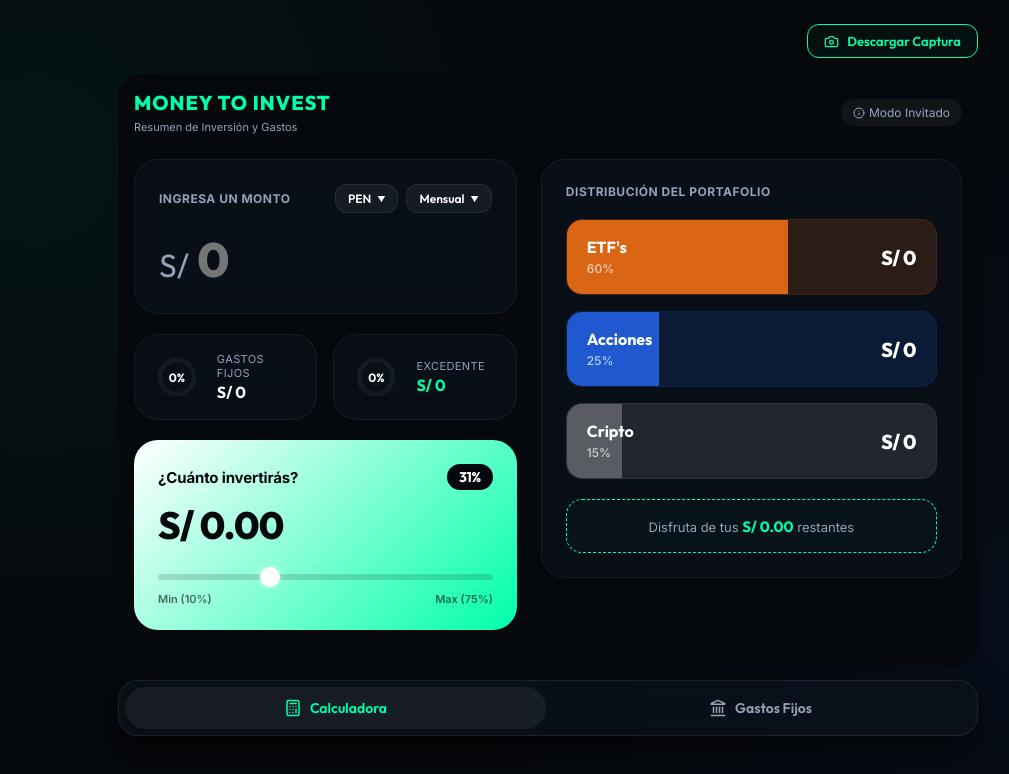
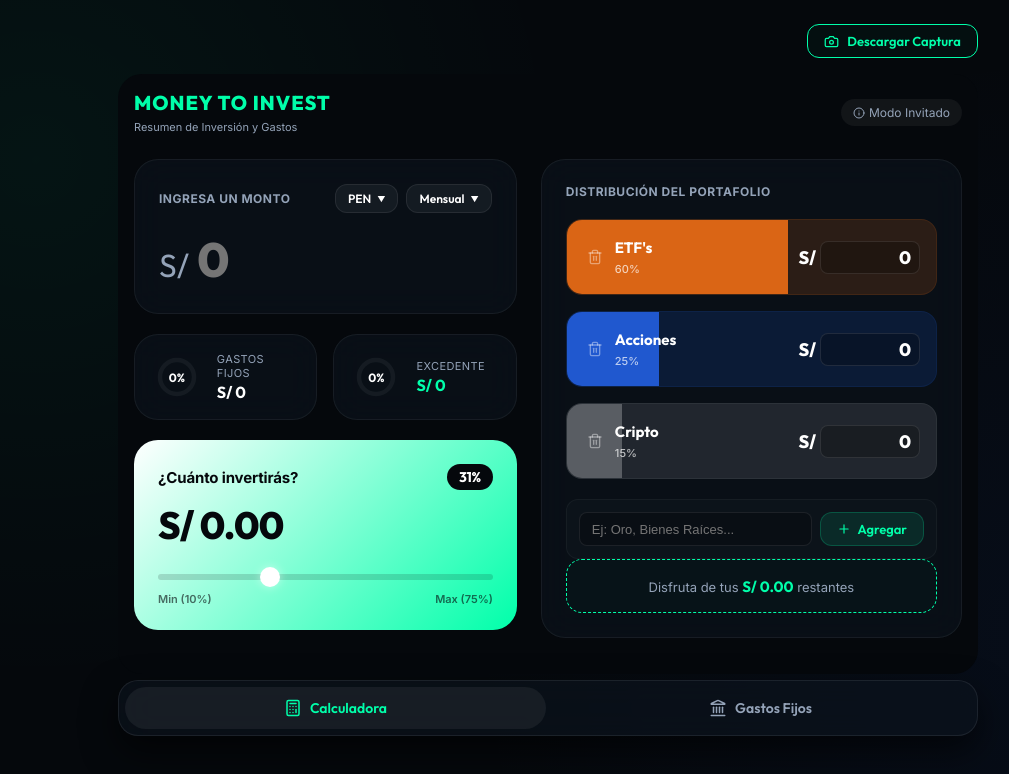
Before and after one commit to forod/money-to-invest, a React (Vite) app: page / in a window 1280 px wide. Both pictures are taken after a click on the button "Comenzar como Invitado". Shown: the top 774 px of the page, without its empty margins (92-1101 px from the left). Built offline with nearby package versions, Linux system fonts and the light colour scheme.

Commit message:
feat: portafolio dinamico con edicion de montos y redistribucion proporcional

```diff
--- a/src/components/Calculadora.tsx
+++ b/src/components/Calculadora.tsx
@@ -1,11 +1,37 @@
 import React, { useState, useContext, useMemo } from 'react';
 import { GastosContext, MONEDAS } from '../context/GastosContext';
-import { Info, Camera } from 'lucide-react';
+import { Info, Camera, Plus, Trash2 } from 'lucide-react';
 import html2canvas from 'html2canvas';
 
 type Props = {
   onNavigateToGastos: () => void;
 };
+
+interface PortfolioItem {
+  id: string;
+  label: string;
+  percentage: number;
+  color: string;
+  bg: string;
+  border: string;
+}
+
+const DEFAULT_PORTFOLIO: PortfolioItem[] = [
+  { id: 'etfs', label: "ETF's", percentage: 60, color: '#f97316', bg: 'rgba(249, 115, 22, 0.15)', border: 'rgba(249, 115, 22, 0.1)' },
+  { id: 'acciones', label: 'Acciones', percentage: 25, color: '#2563eb', bg: 'rgba(37, 99, 235, 0.15)', border: 'rgba(37, 99, 235, 0.1)' },
+  { id: 'cripto', label: 'Cripto', percentage: 15, color: '#ffffff', bg: 'rgba(255, 255, 255, 0.1)', border: 'rgba(255, 255, 255, 0.05)' },
+];
+
+const PORTFOLIO_COLORS = [
+  { color: '#fbbf24', bg: 'rgba(251, 191, 36, 0.15)', border: 'rgba(251, 191, 36, 0.1)' }, // Yellow/Gold
+  { color: '#10b981', bg: 'rgba(16, 185, 129, 0.15)', border: 'rgba(16, 185, 129, 0.1)' }, // Emerald Green
+  { color: '#a855f7', bg: 'rgba(168, 85, 247, 0.15)', border: 'rgba(168, 85, 247, 0.1)' }, // Purple
+  { color: '#06b6d4', bg: 'rgba(6, 182, 212, 0.15)', border: 'rgba(6, 182, 212, 0.1)' }, // Cyan
+  { color: '#ec4899', bg: 'rgba(236, 72, 153, 0.15)', border: 'rgba(236, 72, 153, 0.1)' }, // Pink
+  { color: '#84cc16', bg: 'rgba(132, 204, 22, 0.15)', border: 'rgba(132, 204, 22, 0.1)' }, // Lime Green
+  { color: '#f43f5e', bg: 'rgba(244, 63, 94, 0.15)', border: 'rgba(244, 63, 94, 0.1)' }, // Rose
+  { color: '#00ffaa', bg: 'rgba(0, 255, 170, 0.15)', border: 'rgba(0, 255, 170, 0.1)' }, // Mint Green
+];
 
 const ProgressRing = ({ radius, stroke, progress, color, backgroundColor = 'rgba(255, 255, 255, 0.05)' }: any) => {
   const normalizedRadius = radius - stroke * 2;
@@ -83,9 +109,10 @@ export default function Calculadora({ onNavigateToGastos }: Props) {
   };
 
   // Portfolio allocation state (adds up to 100%)
-  const [percentEtfs, setPercentEtfs] = useState(60);
-  const [percentAcciones, setPercentAcciones] = useState(25);
-  const [percentCripto, setPercentCripto] = useState(15);
+  const [portfolio, setPortfolio] = useState<PortfolioItem[]>(DEFAULT_PORTFOLIO);
+  const [nuevoActivoLabel, setNuevoActivoLabel] = useState('');
+  const [editingItemId, setEditingItemId] = useState<string | null>(null);
+  const [editingValue, setEditingValue] = useState<string>('');
 
   const totalGastosMensuales = useMemo(() => {
     return gastos.reduce((acc, item) => acc + (parseFloat(item.value) || 0), 0);
@@ -114,46 +141,179 @@ export default function Calculadora({ onNavigateToGastos }: Props) {
   const montoInvertir = excedente * (porcentajeInversion / 100);
   const restante = excedente - montoInvertir;
 
-  const etfs = montoInvertir * (percentEtfs / 100);
-  const acciones = montoInvertir * (percentAcciones / 100);
-  const cripto = montoInvertir * (percentCripto / 100);
+  // Dynamic portfolio items calculate their amounts inline during rendering.
 
-  // Linked sliders logic: updates other sliders proportionally when one is adjusted
-  const handlePercentChange = (asset: 'etfs' | 'acciones' | 'cripto', newValue: number) => {
-    const current = { etfs: percentEtfs, acciones: percentAcciones, cripto: percentCripto };
-    const otherAssets = (['etfs', 'acciones', 'cripto'] as const).filter(a => a !== asset);
-    const other1 = otherAssets[0];
-    const other2 = otherAssets[1];
+  // Linked sliders logic: updates other sliders proportionally when one is adjusted (dynamic version)
+  const handlePercentChange = (id: string, newPercentage: number) => {
+    const newPct = Math.min(100, Math.max(0, newPercentage));
 
-    const valOther1 = current[other1];
-    const valOther2 = current[other2];
-    const sumOthers = valOther1 + valOther2;
-
-    const remaining = 100 - newValue;
-
-    let newValOther1, newValOther2;
-
-    if (sumOthers === 0) {
-      newValOther1 = Math.floor(remaining / 2);
-      newValOther2 = remaining - newValOther1;
-    } else {
-      newValOther1 = Math.round((valOther1 / sumOthers) * remaining);
-      newValOther2 = remaining - newValOther1;
+    if (portfolio.length <= 1) {
+      setPortfolio(portfolio.map(item => ({ ...item, percentage: 100 })));
+      return;
     }
 
-    if (asset === 'etfs') {
-      setPercentEtfs(newValue);
-      setPercentAcciones(newValOther1);
-      setPercentCripto(newValOther2);
-    } else if (asset === 'acciones') {
-      setPercentAcciones(newValue);
-      setPercentEtfs(newValOther1);
-      setPercentCripto(newValOther2);
-    } else if (asset === 'cripto') {
-      setPercentCripto(newValue);
-      setPercentEtfs(newValOther1);
-      setPercentAcciones(newValOther2);
+    const otherItems = portfolio.filter(item => item.id !== id);
+    const sumOthers = otherItems.reduce((sum, item) => sum + item.percentage, 0);
+    const remaining = 100 - newPct;
+
+    let updatedOthers = [];
+    if (sumOthers > 0) {
+      updatedOthers = otherItems.map(item => {
+        const calculated = Math.round((item.percentage / sumOthers) * remaining);
+        return { ...item, percentage: calculated };
+      });
+    } else {
+      // Distribute equally
+      const countOthers = otherItems.length;
+      updatedOthers = otherItems.map((item, idx) => {
+        const calculated = Math.floor(remaining / countOthers) + (idx < (remaining % countOthers) ? 1 : 0);
+        return { ...item, percentage: calculated };
+      });
     }
+
+    // Calculate current total
+    const total = newPct + updatedOthers.reduce((sum, item) => sum + item.percentage, 0);
+    let diff = 100 - total;
+
+    // Adjust the item to make it exactly 100
+    if (diff !== 0 && updatedOthers.length > 0) {
+      let largestIdx = 0;
+      for (let k = 1; k < updatedOthers.length; k++) {
+        if (updatedOthers[k].percentage > updatedOthers[largestIdx].percentage) {
+          largestIdx = k;
+        }
+      }
+      if (updatedOthers[largestIdx].percentage + diff >= 0) {
+        updatedOthers[largestIdx].percentage += diff;
+      } else {
+        updatedOthers[0].percentage = Math.max(0, updatedOthers[0].percentage + diff);
+      }
+    }
+
+    // Force sum safety
+    const finalTotal = newPct + updatedOthers.reduce((sum, item) => sum + item.percentage, 0);
+    if (finalTotal !== 100) {
+      let currentDiff = 100 - finalTotal;
+      for (let k = 0; k < updatedOthers.length; k++) {
+        if (currentDiff === 0) break;
+        if (currentDiff > 0) {
+          updatedOthers[k].percentage += 1;
+          currentDiff -= 1;
+        } else if (currentDiff < 0 && updatedOthers[k].percentage > 0) {
+          updatedOthers[k].percentage -= 1;
+          currentDiff += 1;
+        }
+      }
+    }
+
+    setPortfolio(portfolio.map(item => {
+      if (item.id === id) {
+        return { ...item, percentage: newPct };
+      }
+      const found = updatedOthers.find(o => o.id === item.id);
+      return found ? found : item;
+    }));
+  };
+
+  const handleAmountChange = (id: string, text: string) => {
+    // Permitir dígitos y punto decimal
+    const cleaned = text.replace(/[^0-9.]/g, '');
+
+    // OWASP Mitigación: Límite estricto de 9 cifras enteras
+    const parts = cleaned.split('.');
+    let intPart = parts[0];
+    if (intPart.length > 9) {
+      intPart = intPart.slice(0, 9);
+    }
+    const decPart = parts.length > 1 ? '.' + parts[1].slice(0, 2) : '';
+    const finalCleaned = intPart + decPart;
+
+    setEditingValue(finalCleaned);
+
+    const val = parseFloat(finalCleaned) || 0;
+
+    if (montoInvertir > 0) {
+      const newPct = Math.min(100, Math.max(0, Math.round((val / montoInvertir) * 100)));
+      handlePercentChange(id, newPct);
+    }
+  };
+
+  const handleAgregarActivo = () => {
+    const label = nuevoActivoLabel.trim();
+    if (!label) return;
+    if (portfolio.length >= 10) return;
+
+    // Pick color
+    const colorIndex = Math.max(0, portfolio.length - 3);
+    const colorObj = PORTFOLIO_COLORS[colorIndex % PORTFOLIO_COLORS.length];
+
+    const nuevoItem: PortfolioItem = {
+      id: `activo-${Date.now()}`,
+      label: label,
+      percentage: 0,
+      color: colorObj.color,
+      bg: colorObj.bg,
+      border: colorObj.border
+    };
+
+    setPortfolio([...portfolio, nuevoItem]);
+    setNuevoActivoLabel('');
+  };
+
+  const handleEliminarActivo = (id: string) => {
+    if (portfolio.length <= 1) return;
+
+    const itemToDelete = portfolio.find(item => item.id === id);
+    if (!itemToDelete) return;
+
+    const remainingItems = portfolio.filter(item => item.id !== id);
+    const sumRemaining = remainingItems.reduce((sum, item) => sum + item.percentage, 0);
+
+    let updatedRemaining = [];
+    if (sumRemaining > 0) {
+      updatedRemaining = remainingItems.map(item => {
+        const calculated = Math.round((item.percentage / sumRemaining) * 100);
+        return { ...item, percentage: calculated };
+      });
+    } else {
+      const countRemaining = remainingItems.length;
+      updatedRemaining = remainingItems.map((item, idx) => {
+        const calculated = Math.floor(100 / countRemaining) + (idx < (100 % countRemaining) ? 1 : 0);
+        return { ...item, percentage: calculated };
+      });
+    }
+
+    // Adjust sum to exactly 100
+    const total = updatedRemaining.reduce((sum, item) => sum + item.percentage, 0);
+    let diff = 100 - total;
+
+    if (diff !== 0 && updatedRemaining.length > 0) {
+      let largestIdx = 0;
+      for (let k = 1; k < updatedRemaining.length; k++) {
+        if (updatedRemaining[k].percentage > updatedRemaining[largestIdx].percentage) {
+          largestIdx = k;
+        }
+      }
+      updatedRemaining[largestIdx].percentage += diff;
+    }
+
+    // Force sum safety
+    const finalTotal = updatedRemaining.reduce((sum, item) => sum + item.percentage, 0);
+    if (finalTotal !== 100) {
+      let currentDiff = 100 - finalTotal;
+      for (let k = 0; k < updatedRemaining.length; k++) {
+        if (currentDiff === 0) break;
+        if (currentDiff > 0) {
+          updatedRemaining[k].percentage += 1;
+          currentDiff -= 1;
+        } else if (currentDiff < 0 && updatedRemaining[k].percentage > 0) {
+          updatedRemaining[k].percentage -= 1;
+          currentDiff += 1;
+        }
+      }
+    }
+
+    setPortfolio(updatedRemaining);
   };
 
   // OWASP A03:2021 Sanitization and length restriction to 9 digits (9 integers max)
@@ -492,43 +652,127 @@ export default function Calculadora({ onNavigateToGastos }: Props) {
               Distribución del Portafolio
             </span>
 
-            {/* ETF's */}
-            <div style={{
+            {portfolio.map((item) => {
+              const itemMonto = montoInvertir * (item.percentage / 100);
+              const isEditing = editingItemId === item.id;
+              const displayValue = isEditing ? editingValue : formatWithCommas(itemMonto.toFixed(0));
+
+              return (
+                <div
+                  key={item.id}
+                  style={{
                     height: '76px',
-              backgroundColor: 'var(--color-etfs-bg)',
+                    backgroundColor: item.bg,
                     borderRadius: '16px',
                     overflow: 'hidden',
                     marginBottom: '16px',
                     position: 'relative',
-              border: '1px solid rgba(249, 115, 22, 0.1)'
-            }}>
+                    border: `1px solid ${item.border}`
+                  }}
+                >
                   <div style={{
-                backgroundColor: 'var(--color-etfs)',
-                width: `${percentEtfs}%`,
+                    backgroundColor: item.color,
+                    width: `${item.percentage}%`,
                     height: '100%',
                     position: 'absolute',
                     left: 0,
                     top: 0,
-                opacity: 0.85,
+                    opacity: item.id === 'cripto' ? 0.25 : 0.85,
                     transition: 'width 0.3s ease-out'
                   }} />
-              <div style={{ position: 'relative', zIndex: 2, display: 'flex', justifyContent: 'space-between', alignItems: 'center', height: '100%', padding: '0 20px' }}>
+                  <div style={{
+                    position: 'relative',
+                    zIndex: 4,
+                    display: 'flex',
+                    justifyContent: 'space-between',
+                    alignItems: 'center',
+                    height: '100%',
+                    padding: '0 16px'
+                  }}>
+                    <div style={{ display: 'flex', alignItems: 'center', gap: '8px' }}>
+                      {!capturing && portfolio.length > 1 && (
+                        <button
+                          onClick={() => handleEliminarActivo(item.id)}
+                          style={{
+                            background: 'transparent',
+                            border: 'none',
+                            color: 'rgba(255, 255, 255, 0.4)',
+                            cursor: 'pointer',
+                            padding: '4px',
+                            display: 'flex',
+                            alignItems: 'center',
+                            justifyContent: 'center',
+                            transition: 'color 0.2s',
+                          }}
+                          onMouseEnter={(e) => e.currentTarget.style.color = 'var(--accent-red)'}
+                          onMouseLeave={(e) => e.currentTarget.style.color = 'rgba(255, 255, 255, 0.4)'}
+                          title="Eliminar activo"
+                        >
+                          <Trash2 size={16} />
+                        </button>
+                      )}
                       <div>
-                  <span style={{ fontSize: '16px', fontWeight: '700', color: '#ffffff', display: 'block', fontFamily: 'var(--font-title)' }}>ETF's</span>
-                  <span style={{ fontSize: '12px', color: 'rgba(255,255,255,0.7)', fontWeight: '500' }}>{percentEtfs}%</span>
+                        <span style={{ fontSize: '15px', fontWeight: '700', color: '#ffffff', display: 'block', fontFamily: 'var(--font-title)' }}>
+                          {item.label}
+                        </span>
+                        <span style={{ fontSize: '11px', color: 'rgba(255,255,255,0.7)', fontWeight: '500' }}>
+                          {item.percentage}%
+                        </span>
                       </div>
+                    </div>
+
+                    <div style={{ display: 'flex', alignItems: 'center', gap: '4px' }}>
+                      <span style={{ fontSize: '18px', fontWeight: '800', color: '#ffffff', fontFamily: 'var(--font-title)' }}>
+                        {moneda.symbol}
+                      </span>
+                      {capturing ? (
                         <span className="font-outfit" style={{ fontSize: '20px', fontWeight: '800', color: '#ffffff' }}>
-                  {moneda.symbol} {formatWithCommas(etfs.toFixed(0))}
+                          {displayValue}
                         </span>
+                      ) : (
+                        <input
+                          type="text"
+                          value={displayValue}
+                          onChange={(e) => handleAmountChange(item.id, e.target.value)}
+                          onFocus={() => {
+                            setEditingItemId(item.id);
+                            setEditingValue(itemMonto > 0 ? itemMonto.toFixed(0) : '');
+                          }}
+                          onBlur={() => {
+                            setEditingItemId(null);
+                            setEditingValue('');
+                          }}
+                          disabled={montoInvertir === 0}
+                          placeholder="0"
+                          maxLength={12}
+                          style={{
+                            background: 'rgba(0, 0, 0, 0.25)',
+                            border: '1px solid rgba(255, 255, 255, 0.1)',
+                            borderRadius: '8px',
+                            color: '#ffffff',
+                            fontSize: '18px',
+                            fontWeight: '800',
+                            fontFamily: 'var(--font-title)',
+                            width: '100px',
+                            textAlign: 'right',
+                            padding: '4px 8px',
+                            outline: 'none',
+                            transition: 'border-color 0.2s',
+                          }}
+                          onFocusCapture={(e) => e.target.style.borderColor = 'var(--accent-green)'}
+                          onBlurCapture={(e) => e.target.style.borderColor = 'rgba(255, 255, 255, 0.1)'}
+                        />
+                      )}
+                    </div>
                   </div>
                   {!capturing && (
                     <input
-                  id="slider-etfs"
+                      id={`slider-${item.id}`}
                       type="range"
                       min="0"
                       max="100"
-                  value={percentEtfs}
-                  onChange={(e) => handlePercentChange('etfs', parseInt(e.target.value))}
+                      value={item.percentage}
+                      onChange={(e) => handlePercentChange(item.id, parseInt(e.target.value))}
                       style={{
                         position: 'absolute',
                         top: 0,
@@ -542,108 +786,56 @@ export default function Calculadora({ onNavigateToGastos }: Props) {
                     />
                   )}
                 </div>
+              );
+            })}
 
-            {/* Acciones */}
+            {/* Agregar nuevo activo */}
+            {!capturing && portfolio.length < 10 && (
               <div style={{
-              height: '76px',
-              backgroundColor: 'var(--color-acciones-bg)',
-              borderRadius: '16px',
-              overflow: 'hidden',
-              marginBottom: '16px',
-              position: 'relative',
-              border: '1px solid rgba(37, 99, 235, 0.1)'
+                display: 'flex',
+                gap: '8px',
+                marginTop: '20px',
+                padding: '12px',
+                borderRadius: '12px',
+                background: 'rgba(255, 255, 255, 0.02)',
+                border: '1px solid rgba(255, 255, 255, 0.04)'
               }}>
-              <div style={{
-                backgroundColor: 'var(--color-acciones)',
-                width: `${percentAcciones}%`,
-                height: '100%',
-                position: 'absolute',
-                left: 0,
-                top: 0,
-                opacity: 0.85,
-                transition: 'width 0.3s ease-out'
-              }} />
-              <div style={{ position: 'relative', zIndex: 2, display: 'flex', justifyContent: 'space-between', alignItems: 'center', height: '100%', padding: '0 20px' }}>
-                <div>
-                  <span style={{ fontSize: '16px', fontWeight: '700', color: '#ffffff', display: 'block', fontFamily: 'var(--font-title)' }}>Acciones</span>
-                  <span style={{ fontSize: '12px', color: 'rgba(255,255,255,0.7)', fontWeight: '500' }}>{percentAcciones}%</span>
-                </div>
-                <span className="font-outfit" style={{ fontSize: '20px', fontWeight: '800', color: '#ffffff' }}>
-                  {moneda.symbol} {formatWithCommas(acciones.toFixed(0))}
-                </span>
-              </div>
-              {!capturing && (
                 <input
-                  id="slider-acciones"
-                  type="range"
-                  min="0"
-                  max="100"
-                  value={percentAcciones}
-                  onChange={(e) => handlePercentChange('acciones', parseInt(e.target.value))}
+                  type="text"
+                  placeholder="Ej: Oro, Bienes Raíces..."
+                  value={nuevoActivoLabel}
+                  onChange={(e) => setNuevoActivoLabel(e.target.value)}
+                  maxLength={25}
                   style={{
-                    position: 'absolute',
-                    top: 0,
-                    left: 0,
-                    width: '100%',
-                    height: '100%',
-                    opacity: 0,
-                    cursor: 'ew-resize',
-                    zIndex: 3
+                    background: 'rgba(0, 0, 0, 0.2)',
+                    border: '1px solid rgba(255, 255, 255, 0.08)',
+                    borderRadius: '8px',
+                    color: '#ffffff',
+                    fontSize: '13px',
+                    padding: '8px 12px',
+                    flex: 1,
+                    outline: 'none'
                   }}
                 />
+                <button
+                  onClick={handleAgregarActivo}
+                  className="btn-secondary"
+                  style={{
+                    padding: '8px 16px',
+                    fontSize: '13px',
+                    display: 'flex',
+                    alignItems: 'center',
+                    gap: '6px',
+                    background: 'rgba(0, 255, 170, 0.1)',
+                    borderColor: 'rgba(0, 255, 170, 0.2)',
+                    color: 'var(--accent-green)'
+                  }}
+                >
+                  <Plus size={14} />
+                  Agregar
+                </button>
+              </div>
             )}
-            </div>
-
-            {/* Cripto */}
-            <div style={{
-              height: '76px',
-              backgroundColor: 'var(--color-cripto-bg)',
-              borderRadius: '16px',
-              overflow: 'hidden',
-              marginBottom: '20px',
-              position: 'relative',
-              border: '1px solid rgba(255, 255, 255, 0.05)'
-            }}>
-              <div style={{
-                backgroundColor: 'var(--color-cripto)',
-                width: `${percentCripto}%`,
-                height: '100%',
-                position: 'absolute',
-                left: 0,
-                top: 0,
-                opacity: 0.25,
-                transition: 'width 0.3s ease-out'
-              }} />
-              <div style={{ position: 'relative', zIndex: 2, display: 'flex', justifyContent: 'space-between', alignItems: 'center', height: '100%', padding: '0 20px' }}>
-                <div>
-                  <span style={{ fontSize: '16px', fontWeight: '700', color: '#ffffff', display: 'block', fontFamily: 'var(--font-title)' }}>Cripto</span>
-                  <span style={{ fontSize: '12px', color: 'rgba(255,255,255,0.7)', fontWeight: '500' }}>{percentCripto}%</span>
-                </div>
-                <span className="font-outfit" style={{ fontSize: '20px', fontWeight: '800', color: '#ffffff' }}>
-                  {moneda.symbol} {formatWithCommas(cripto.toFixed(0))}
-                </span>
-              </div>
-              {!capturing && (
-                <input
-                  id="slider-cripto"
-                  type="range"
-                  min="0"
-                  max="100"
-                  value={percentCripto}
-                  onChange={(e) => handlePercentChange('cripto', parseInt(e.target.value))}
-                  style={{
-                    position: 'absolute',
-                    top: 0,
-                    left: 0,
-                    width: '100%',
-                    height: '100%',
-                    opacity: 0,
-                    cursor: 'ew-resize',
-                    zIndex: 3
-                  }}
-                />
-              )}
-            </div>
 
             {/* Bloque Restante */}
             <div style={{
```
Lines whose indentation alone changed are shown as unchanged.
